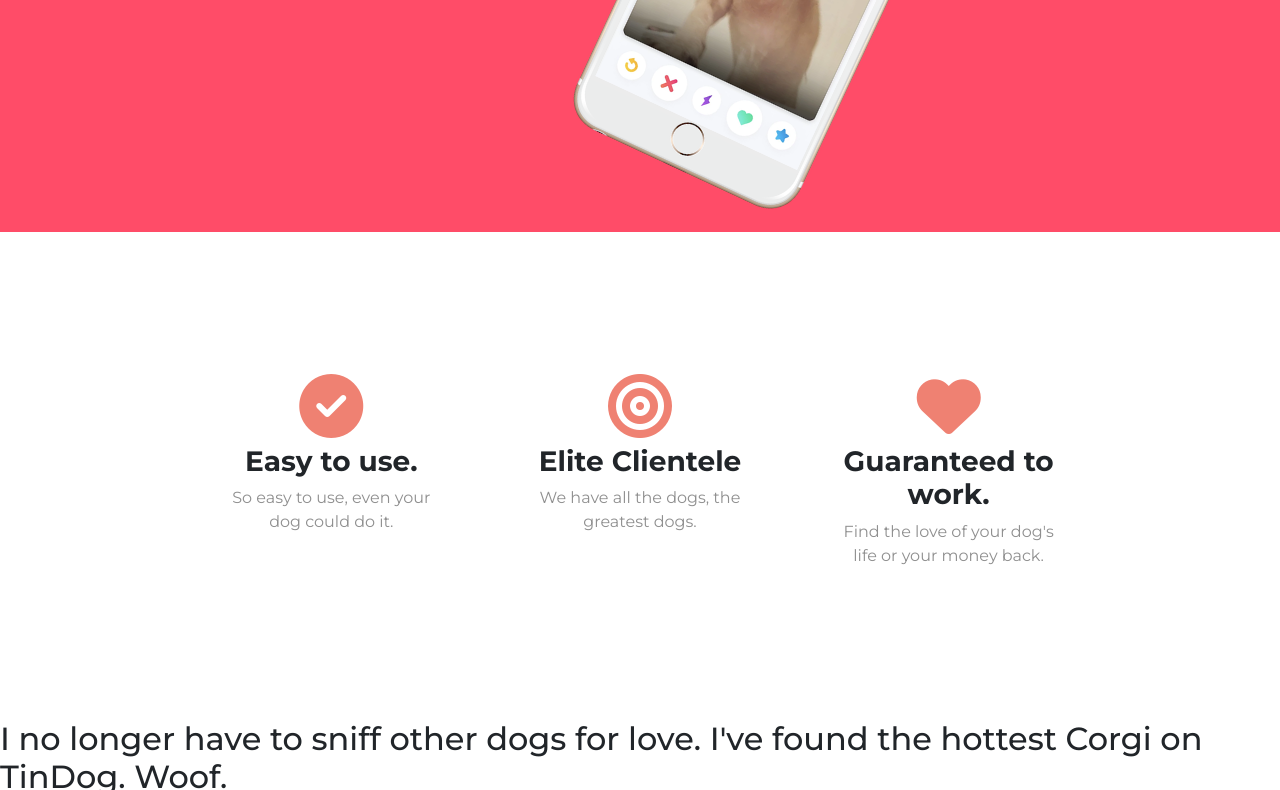
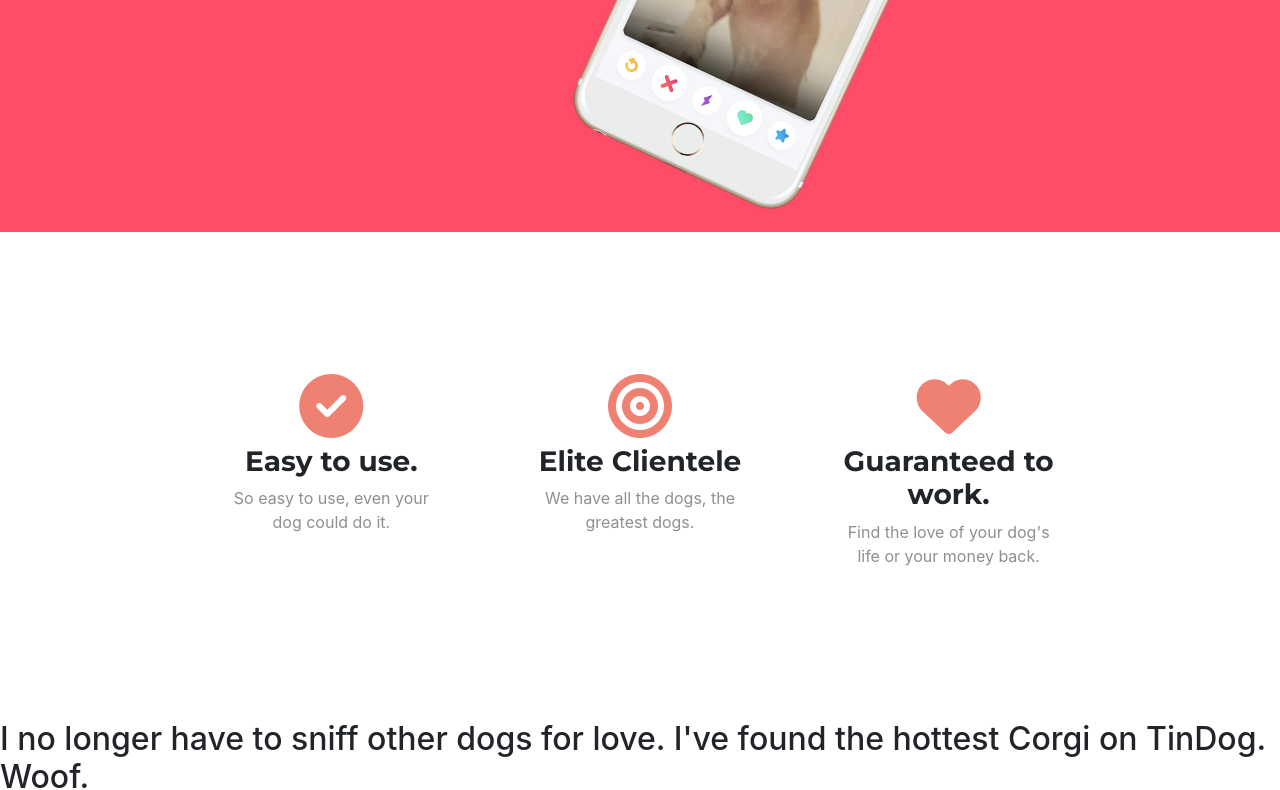
Before and after one commit to pushkar2112/Web-Dev, a plain HTML site: page TinDog Start Here/index.html in a window 1280 px wide. Shown: the part 489-1279 px from the top of the page. Drawn offline with nearby package versions, Linux system fonts and the light colour scheme.

Commit message:
Update styles- functions section

```diff
--- a/TinDog Start Here/css/styles.css
+++ b/TinDog Start Here/css/styles.css
@@ -1,11 +1,6 @@
 /* * {
 outline: 1px solid red;
 } */
-
-body {
-  font-family: "Montserrat", sans-serif;
-
-}
 
 h1 {
   font-family: "Montserrat", sans-serif;
```
